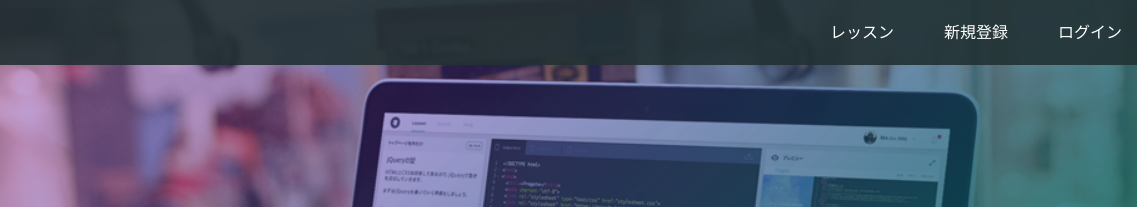
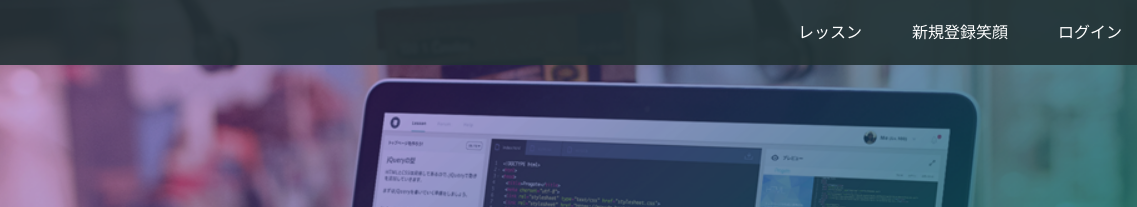
Before and after one commit to erinappleq/rinngo, a plain HTML site: page index.html in a window 1280 px wide. Shown: the top 207 px of the page, 143-1280 px from the left. Drawn offline with Linux system fonts and the light colour scheme.

Commit message:
Update index.html

```diff
--- a/index.html
+++ b/index.html
@@ -16,7 +16,7 @@
       <span class="fa fa-bars menu-icon"></span>
       <div class="header-right">
         <a href="#">レッスン</a>
-        <a href="#">新規登録</a>
+        <a href="#">新規登録笑顔</a>
         <a href="#" class="login">ログイン</a>
       </div>
     </div>
```
